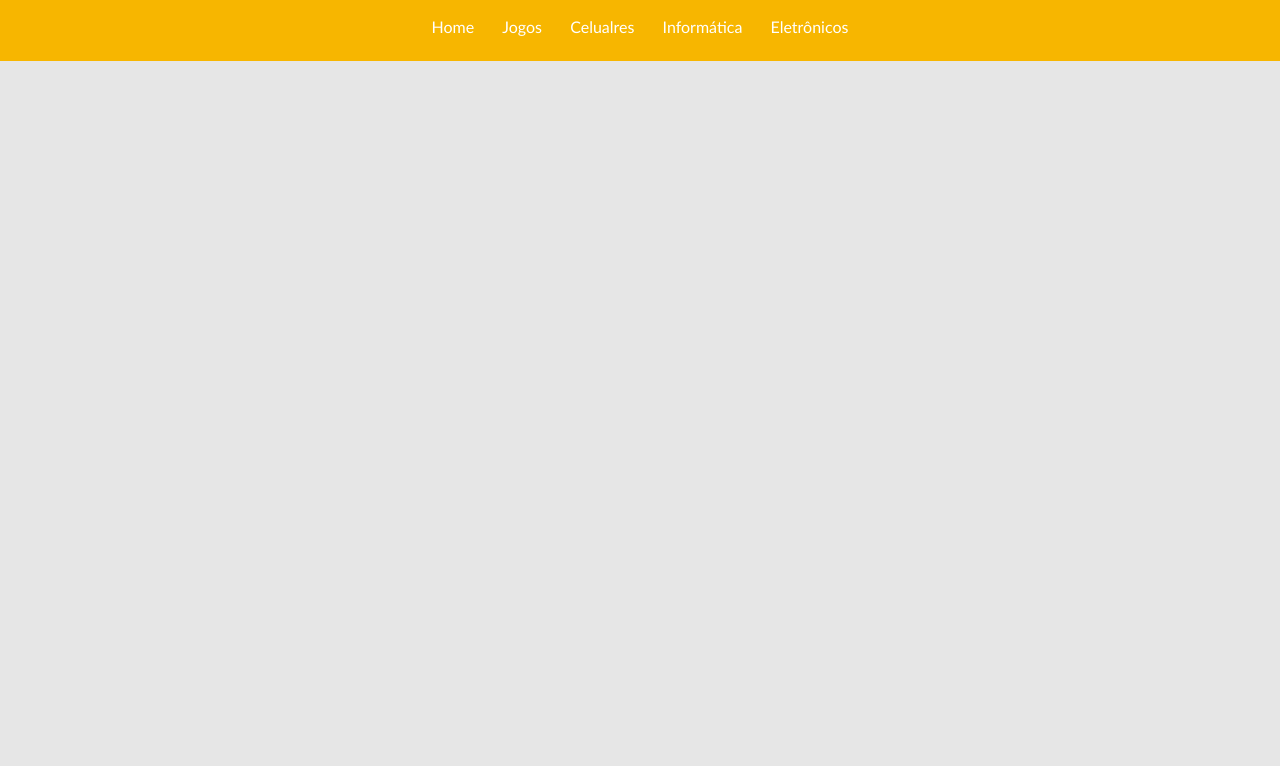
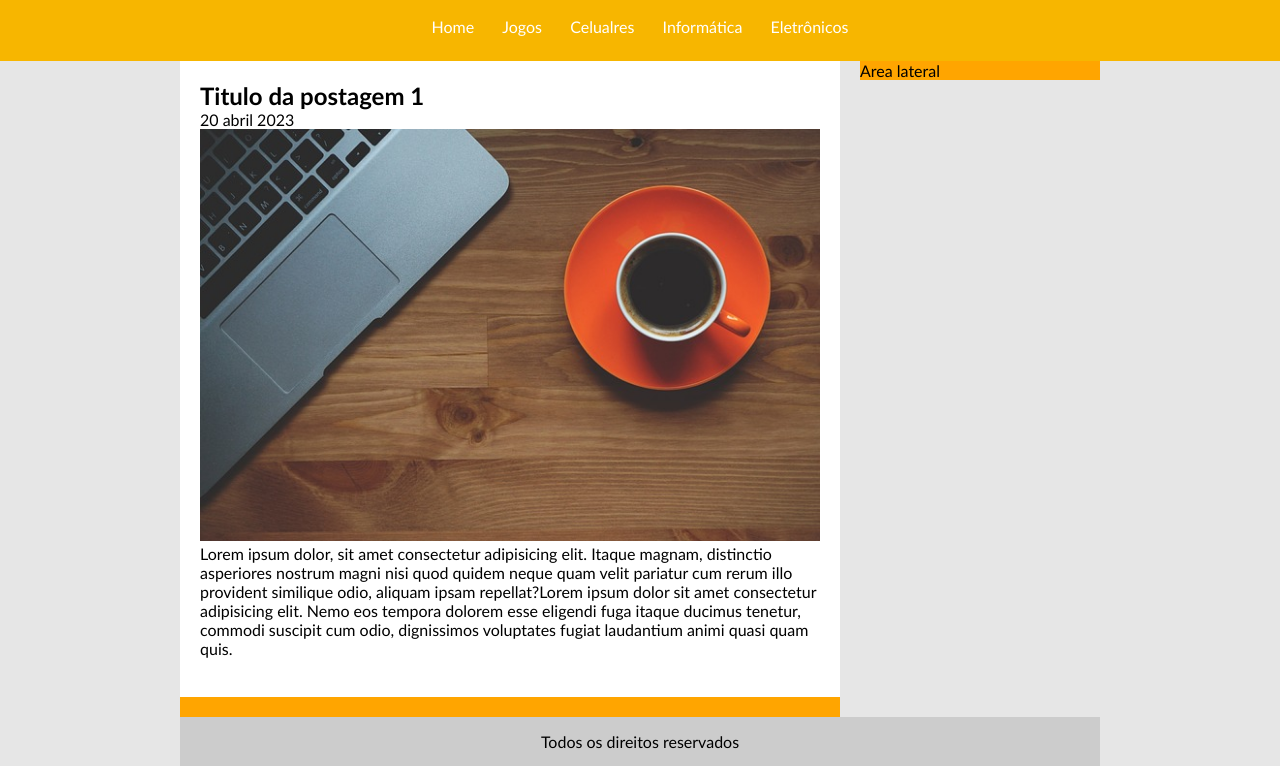
Before and after one commit to lbanezz/Projeto3-TecBlog, a plain HTML site: page index.html in a window 1280 px wide. Shown: the part 76-842 px from the top of the page. Before the commit the page ends 800 px from the top, so only its background shows below. Drawn offline with Linux system fonts and the light colour scheme.

Commit message:
Configurando as postagems

```diff
--- a/css/style.css
+++ b/css/style.css
@@ -17,11 +17,43 @@ body {
     background-color: #f7b600;
     padding: 15px;
     text-align: center;
+
 }
 
-#area-logo,
-#area-menu {
+#area-logo, #area-menu {
     padding: 10px;
+}
+
+#area-principal {
+    width: 920px;
+    margin: 0 auto;
+}
+
+#area-postagens, #area-lateral {
+    background:orange;
+}
+
+#area-postagens {
+    width: 660px;
+    float: left;
+}
+
+#area-lateral {
+    width: 240px;
+    float: right;
+}
+
+.postagem {
+    padding: 20px;
+    margin-bottom: 20px;
+    background: white;
+}
+
+#rodape {
+    clear: both;
+    text-align: center;
+    padding: 15px;
+    background: #ccc;
 }
 
 /*
--- a/index.html
+++ b/index.html
@@ -19,5 +19,28 @@
                 <a href="Eletronicos.html">Eletrônicos</a>
             </div>
         </div>
+
+        <div id="area-principal">
+
+            <div id="area-postagens">
+
+                <!-- abertura da postagem-->
+                <div class="postagem">
+                    <h2>Titulo da postagem 1</h2>
+                    <span>20 abril 2023</span>
+                    <img width="620px" src="img/imagem1.jpg" alt="">
+                    <p>
+                        Lorem ipsum dolor, sit amet consectetur adipisicing elit. Itaque magnam, distinctio asperiores nostrum magni nisi quod quidem neque quam velit pariatur cum rerum illo provident similique odio, aliquam ipsam repellat?Lorem ipsum dolor sit amet consectetur adipisicing elit. Nemo eos tempora dolorem esse eligendi fuga itaque ducimus tenetur, commodi suscipit cum odio, dignissimos voluptates fugiat laudantium animi quasi quam quis.
+                    </p>
+                    <a href="">Leia mais</a>
+                </div> <!-- fechamento da postagem-->
+            </div>
+            <div id="area-lateral">
+                Area lateral
+            </div>
+            <div id="rodape">
+                Todos os direitos reservados
+            </div>
+        </div>
 </body>
 </html>
```
